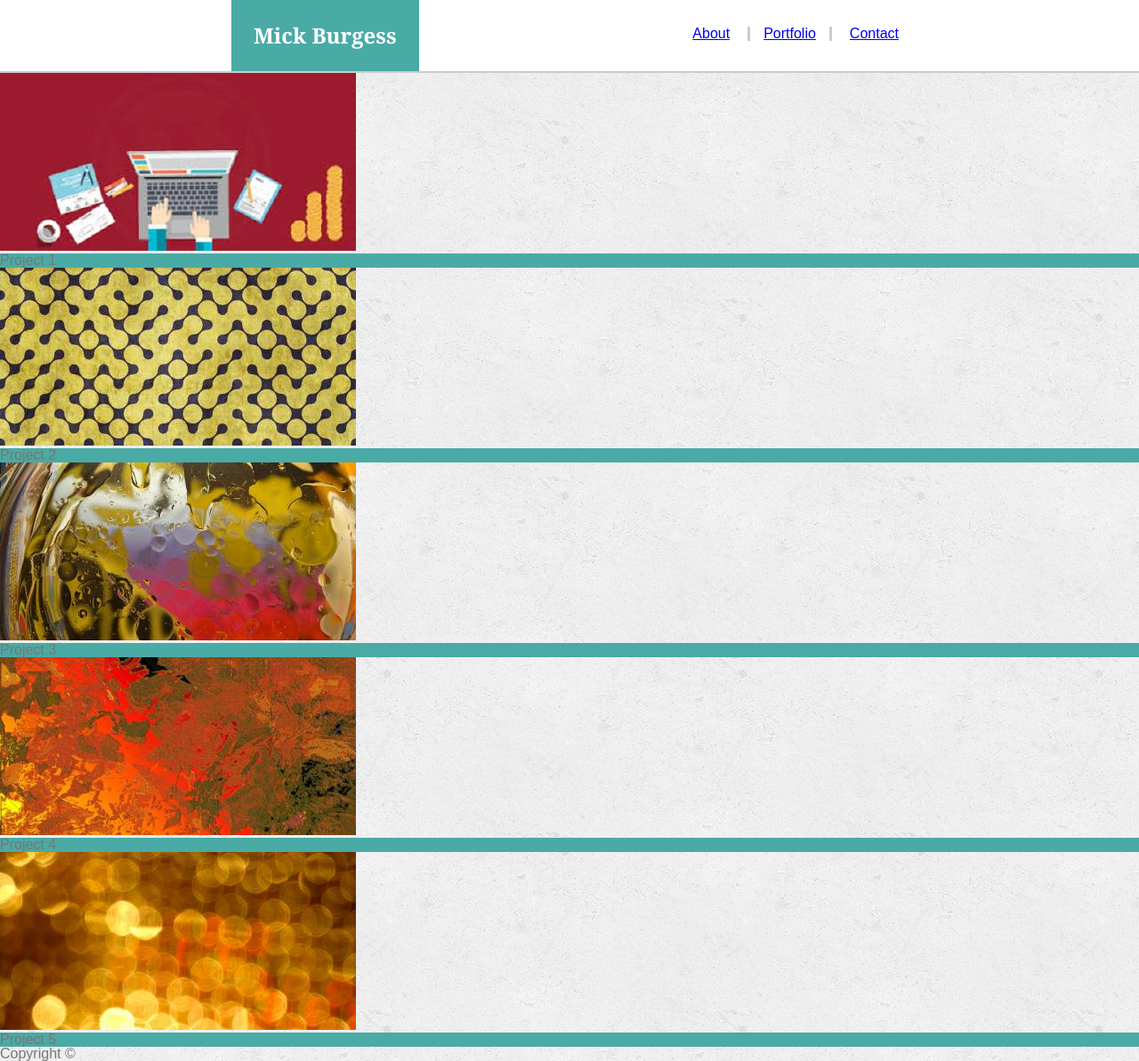
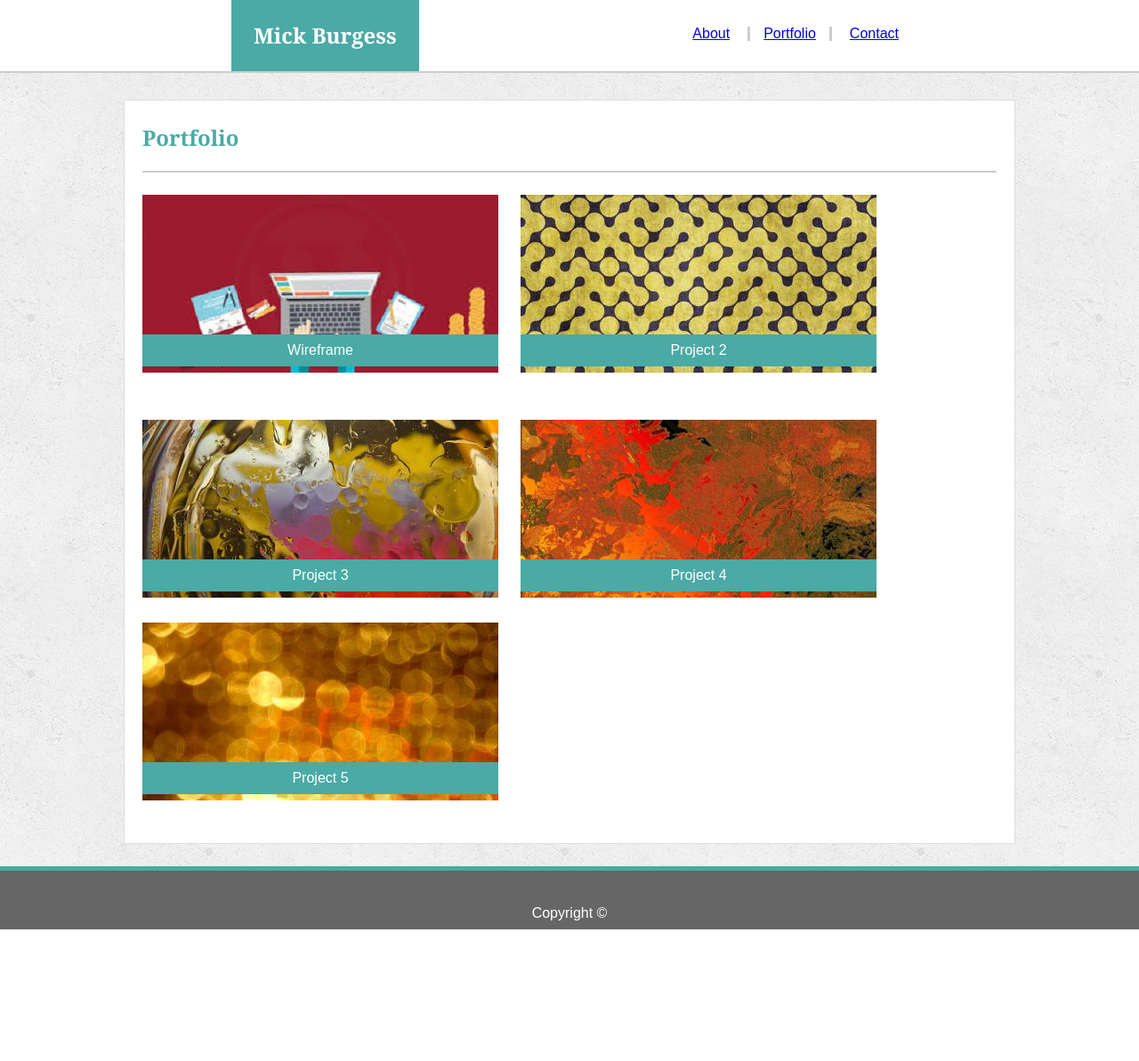
Before and after one commit to mickburgess/Basic-Portfolio, a plain HTML site: page portfolio.html in a window 1280 px wide. Shown: the whole page at 89% size. After the commit the page ends 1045 px from the top, so only its background shows below. Drawn offline with Linux system fonts and the light colour scheme.

Commit message:
add css for portfolio

```diff
--- a/assets/css/style.css
+++ b/assets/css/style.css
@@ -27,7 +27,7 @@ h1 {
   position: absolute;
   top: 0;
   overflow: auto;
-  margin-left: 260px;
+  left: 260px;
 }
 
 h2 {
@@ -38,6 +38,13 @@ h2 {
   padding-top: 25px;
   padding-bottom: 25px;
   border-bottom: #cccccc solid 2px;
+}
+
+h3 {
+  color: #ffffff;
+  text-align: center;
+  padding: 10px;
+  width: 380px;
 }
 
 li {
@@ -108,7 +115,7 @@ button {
 
 .wrapper {
   width: 100%;
-  margin: 30px 0px 0px;
+  margin: 30px 0px 25px;
   min-height: calc(100vh - 130px);
 }
 
@@ -150,3 +157,59 @@ button {
 #name {
   margin: 20px 0px 10px
 }
+
+#wireframe {
+  float: left;
+  position: relative;
+  margin: 25px 25px 25px 0px;
+}
+
+#wireframe-header {
+  position: absolute;
+  bottom: 10px;
+}
+
+#proj-2 {
+  float: left;
+  position: relative;
+  margin: 25px 25px 25px 0px;
+}
+
+#proj-2-header {
+  position: absolute;
+  bottom: 10px;
+}
+
+#proj-3 {
+  clear: both;
+  position: relative;
+  float: left;
+  margin: 25px 25px 25px 0px;
+}
+
+#proj-3-header {
+  position: absolute;
+  bottom: 10px;
+}
+
+#proj-4 {
+  float: left;
+  position: relative;
+  margin: 25px 25px 25px 0px;
+}
+
+#proj-4-header {
+  position: absolute;
+  bottom: 10px;
+}
+
+#proj-5 {
+  clear: both;
+  position: relative;
+  margin: 25px 25px 25px 0px;
+}
+
+#proj-5-header {
+  position: absolute;
+  bottom: 10px;
+}
--- a/portfolio.html
+++ b/portfolio.html
@@ -24,39 +24,42 @@
         </nav>
     </header>
   </div>
-  <div>
-    <div>
-      <a href="">
+  <div class="wrapper">
+    <div class="main-content">
+      <h2>Portfolio</h2>
+        <div id="wireframe">
+          <a target="_blank" href="https://github.com/mickburgess/HW-Wireframe">
             <img src="assets/images/computer.png" alt="Lap and Work on Desk">
           </a>
-      <h3>Project 1</h3>
+          <h3 id="wireframe-header">Wireframe</h3>
         </div>
-    <div>
+        <div id="proj-2">
           <a href="">
             <img src="assets/images/abstract-circuit.png" alt="Yellow and Blue Pattern">
           </a>
-      <h3>Project 2</h3>
+          <h3 id="proj-2-header">Project 2</h3>
         </div>
-    <div>
+        <div id="proj-3">
           <a href="">
             <img src="assets/images/abstract-color-drops.png" alt="Multiple Color Pattern">
           </a>
-      <h3>Project 3</h3>
+          <h3 id="proj-3-header">Project 3</h3>
         </div>
-    <div>
+        <div id="proj-4">
           <a href="">
             <img src="assets/images/abstract-red.png" alt="Red Pattern">
           </a>
-      <h3>Project 4</h3>
+          <h3 id="proj-4-header">Project 4</h3>
         </div>
-    <div>
+        <div id="proj-5">
           <a href="">
             <img src="assets/images/abstract-yellow.png" alt="Yellow Pattern">
           </a>
-      <h3>Project 5</h3>
+          <h3 id="proj-5-header">Project 5</h3>
         </div>
     </div>
-  <div>
+  </div>
+  <div class="footer">
     <footer>
       Copyright &copy;
     </footer>
```
Also changed, not shown: contact.html (+1 -1 lines). Lines whose indentation alone changed are shown as unchanged.
